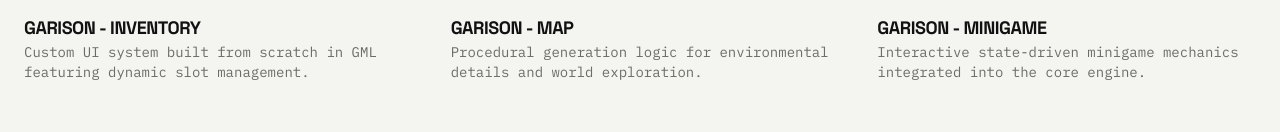
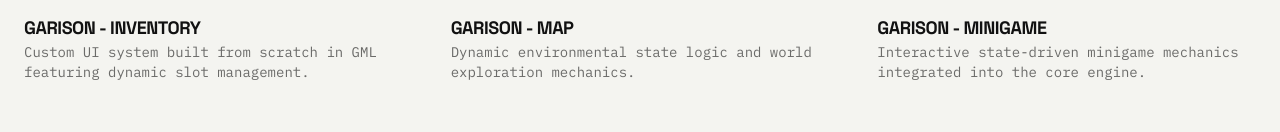
Before and after one commit to hexa325/portfolio-website, a Next.js app: page /projects/garison in a window 1280 px wide. Shown: the part 2603-2735 px from the top of the page. Built offline with nearby package versions, Linux system fonts and the light colour scheme.

Commit message:
docs: finalize Garison map caption and descriptions

```diff
--- a/src/app/projects/garison/page.tsx
+++ b/src/app/projects/garison/page.tsx
@@ -9,7 +9,7 @@ const basePath = isGitHubPages ? "/portfolio-website" : "";
 export default function GarisonShowcase() {
   const screenshots = [
     { src: `${basePath}/projects/garison/inventory.png`, alt: "Garison - Inventory", caption: "Custom UI system built from scratch in GML featuring dynamic slot management." },
-    { src: `${basePath}/projects/garison/map.png`, alt: "Garison - Map", caption: "Procedural generation logic for environmental details and world exploration." },
+    { src: `${basePath}/projects/garison/map.png`, alt: "Garison - Map", caption: "Dynamic environmental state logic and world exploration mechanics." },
     { src: `${basePath}/projects/garison/minigame.png`, alt: "Garison - Minigame", caption: "Interactive state-driven minigame mechanics integrated into the core engine." },
   ];
 
```
